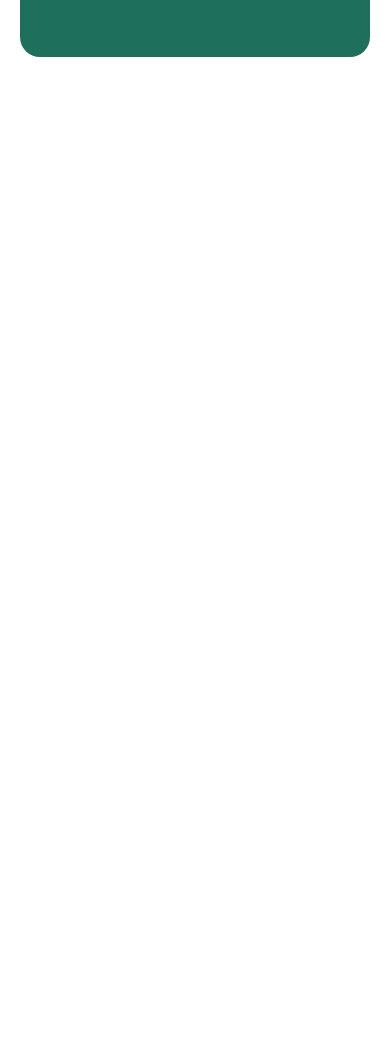
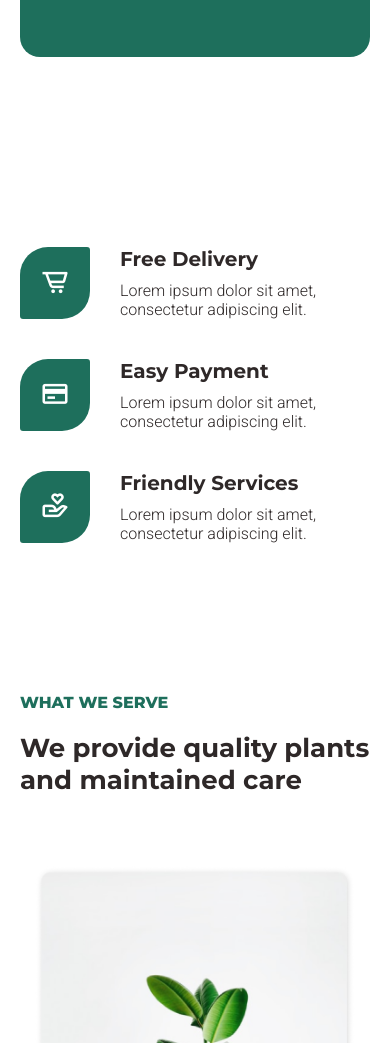
Before and after one commit to djdaantruong/ytb-website, a website: page Slicing-plant-shop/index.html in a window 390 px wide. Shown: the part 897-1940 px from the top of the page. Before the commit the page ends 954 px from the top, so only its background shows below. Drawn offline with nearby package versions, Linux system fonts and the light colour scheme.

Commit message:
panel & service section

```diff
--- a/Slicing-plant-shop/css/style.css
+++ b/Slicing-plant-shop/css/style.css
@@ -36,6 +36,9 @@
   display: flex;
   justify-content: center;
   align-items: center;
+  background-color: #fff;
+  box-shadow: 0px 2px 10px rgb(0 0 0 / 10%);
+  transition: 0.4s ease-in-out;
 }
 
 .navbar .container {
@@ -171,7 +174,7 @@
 }
 
 .home .btn-explore:hover {
-  background-color: #e2e2e2;
+  background-color: #fff;
 }
 
 .home .btn-learn:hover {
@@ -198,6 +201,124 @@
 }
 
 /* Home End */
+
+/* Panel Start */
+.panel {
+  margin-top: 250px;
+}
+
+.panel .container {
+  display: flex;
+  justify-content: space-between;
+  margin: auto;
+}
+
+.panel .item {
+  display: flex;
+  align-items: center;
+}
+
+.item .icon {
+  background-color: var(--primary-color);
+  padding: 25px;
+  border-radius: 30px 5px;
+}
+
+.item .icon i {
+  color: #fff;
+  font-size: 40px;
+}
+
+.item .text-panel {
+  margin-left: 30px;
+}
+
+.text-panel .title {
+  font-family: var(--heading-font);
+  font-weight: 600;
+  font-size: 25px;
+  color: #2e2828;
+}
+
+.text-panel .subtitle {
+  font-weight: 300;
+  font-size: 16px;
+  color: #2e2828;
+  margin-top: 10px;
+}
+/* Panel End */
+
+/* Service Start */
+.service {
+  margin-top: 250px;
+}
+
+.service .container {
+  margin: auto;
+}
+
+.service .row1 {
+  text-align: center;
+}
+
+.service .label {
+  font-family: var(--heading-font);
+  font-weight: 800;
+  font-size: 16px;
+  color: var(--primary-color);
+}
+
+.service .title {
+  font-family: var(--heading-font);
+  font-weight: 600;
+  font-size: 30px;
+  color: #2e2828;
+  margin-top: 20px;
+}
+
+.service .row2 {
+  margin-top: 100px;
+  display: flex;
+  align-items: center;
+  justify-content: space-between;
+}
+
+.row2 .img-box {
+  position: relative;
+}
+
+.row2 .img-box img {
+  max-width: 320px;
+  width: 100%;
+}
+
+.row2 .detail {
+  position: absolute;
+  top: 0;
+  left: 0;
+  width: 100%;
+  height: 100%;
+  background: rgba(30, 111, 92, 0.52);
+  backdrop-filter: blur(13px);
+  border-radius: 10px;
+  display: flex;
+  align-items: center;
+  justify-content: center;
+  clip-path: circle(0% at 100% 0);
+  transition: 0.3s ease-in-out;
+}
+
+.row2 .img-box:hover .detail {
+  clip-path: circle(141.4% at 100% 0);
+  transition: 0.3s ease-in-out;
+}
+.row2 .detail a {
+  font-family: var(--heading-font);
+  font-weight: 800;
+  font-size: 25px;
+  color: #ece7b4;
+}
+/* Service End */
 
 /* Responsive */
 @media screen and (max-width: 768px) {
@@ -270,6 +391,49 @@
     max-width: 300px;
     width: 100%;
   }
+
+  /* Panel Start */
+  .panel {
+    margin-top: 200px;
+  }
+
+  .panel .container {
+    flex-wrap: wrap;
+    padding: 0 20px;
+  }
+  .panel .item {
+    margin-top: 40px;
+  }
+
+  .item .icon {
+    border-radius: 28px 3px;
+    padding: 20px;
+  }
+
+  .item .icon i {
+    font-size: 30px;
+  }
+  /* Panel End */
+
+  /* Service Start */
+  .service {
+    margin-top: 200px;
+    padding: 0 10px;
+  }
+
+  .service .title {
+    font-size: 26px;
+  }
+
+  .service .row2 {
+    flex-wrap: wrap;
+    justify-content: center;
+  }
+
+  .row2 .img-box {
+    margin: 10px;
+  }
+  /* Service End */
 }
 
 @media screen and (max-width: 576px) {
@@ -305,4 +469,36 @@
     max-width: 200px;
     width: 100%;
   }
+
+  .panel {
+    margin-top: 150px;
+  }
+
+  .item .icon {
+    border-radius: 28px 3px;
+    padding: 20px;
+  }
+
+  .item .icon i {
+    font-size: 30px;
+  }
+
+  .text-panel .title {
+    font-size: 20px;
+  }
+
+  /* Service Start */
+  .service {
+    margin-top: 150px;
+    padding: 0 20px;
+  }
+  .service .row1 {
+    text-align: start;
+  }
+
+  .service .row2 {
+    justify-content: center;
+    margin-top: 60px;
+  }
+  /* Service End */
 }
--- a/Slicing-plant-shop/index.html
+++ b/Slicing-plant-shop/index.html
@@ -91,6 +91,83 @@
     </section>
     <!-- Home End -->
 
+    <!-- Panel Start -->
+    <section class="panel">
+      <div class="container">
+        <div class="item">
+          <div class="icon">
+            <i class="bx bx-cart-alt"></i>
+          </div>
+          <div class="text-panel">
+            <h5 class="title">Free Delivery</h5>
+            <p class="subtitle">
+              Lorem ipsum dolor sit amet, consectetur adipiscing elit.
+            </p>
+          </div>
+        </div>
+        <div class="item">
+          <div class="icon">
+            <i class="bx bx-credit-card"></i>
+          </div>
+          <div class="text-panel">
+            <h5 class="title">Easy Payment</h5>
+            <p class="subtitle">
+              Lorem ipsum dolor sit amet, consectetur adipiscing elit.
+            </p>
+          </div>
+        </div>
+        <div class="item">
+          <div class="icon">
+            <i class="bx bx-donate-heart"></i>
+          </div>
+          <div class="text-panel">
+            <h5 class="title">Friendly Services</h5>
+            <p class="subtitle">
+              Lorem ipsum dolor sit amet, consectetur adipiscing elit.
+            </p>
+          </div>
+        </div>
+      </div>
+    </section>
+    <!-- Panel End -->
+
+    <!-- Service Start -->
+    <section class="service" id="service">
+      <div class="container">
+        <div class="row1">
+          <p class="label">WHAT WE SERVE</p>
+          <h3 class="title">We provide quality plants and maintained care</h3>
+        </div>
+        <div class="row2">
+          <div class="img-box">
+            <div class="detail">
+              <a href="#">Calathea lutea</a>
+            </div>
+            <img src="./img/service1.png" alt="" />
+          </div>
+          <div class="img-box">
+            <div class="detail">
+              <a href="#">Calathea lutea</a>
+            </div>
+            <img src="./img/service2.png" alt="" />
+          </div>
+          <div class="img-box">
+            <div class="detail">
+              <a href="#">Calathea lutea</a>
+            </div>
+            <img src="./img/service3.png" alt="" />
+          </div>
+          <div class="img-box">
+            <div class="detail">
+              <a href="#">Calathea lutea</a>
+            </div>
+            <img src="./img/service4.png" alt="" />
+          </div>
+        </div>
+      </div>
+    </section>
+    <!-- Service End -->
+
     <!-- Swiper JS -->
     <script src="https://unpkg.com/swiper/swiper-bundle.min.js"></script>
     <script
```
Also changed, not shown: Slicing-plant-shop/img/service1.png (added), Slicing-plant-shop/img/service2.png (added), Slicing-plant-shop/img/service3.png (added), Slicing-plant-shop/img/service4.png (added).
